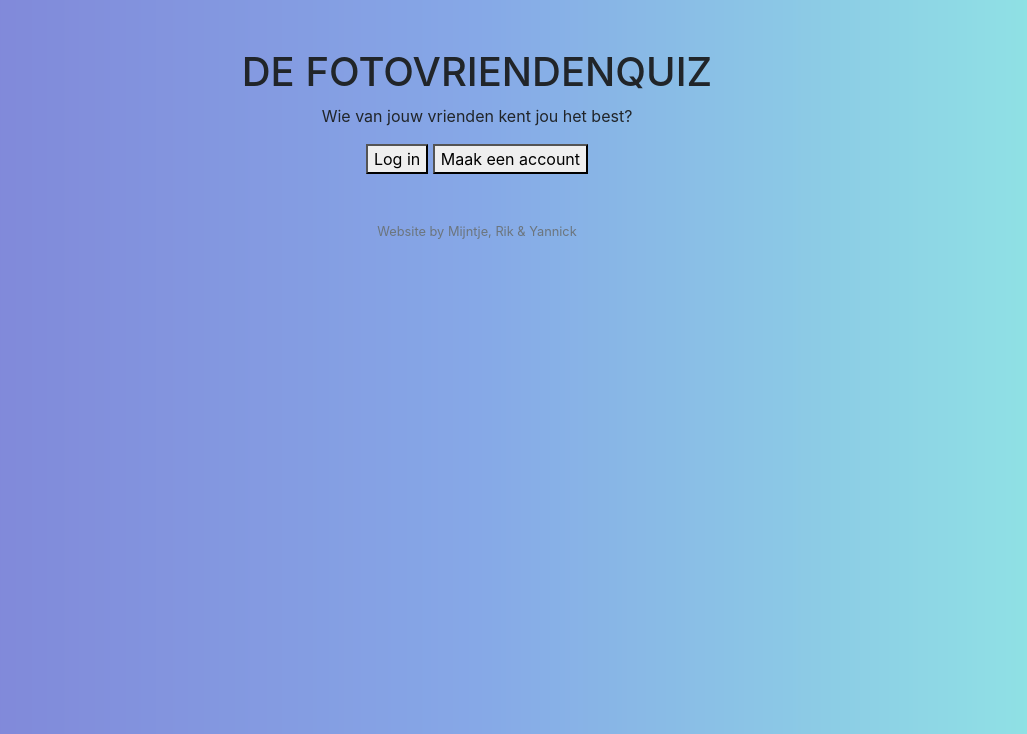
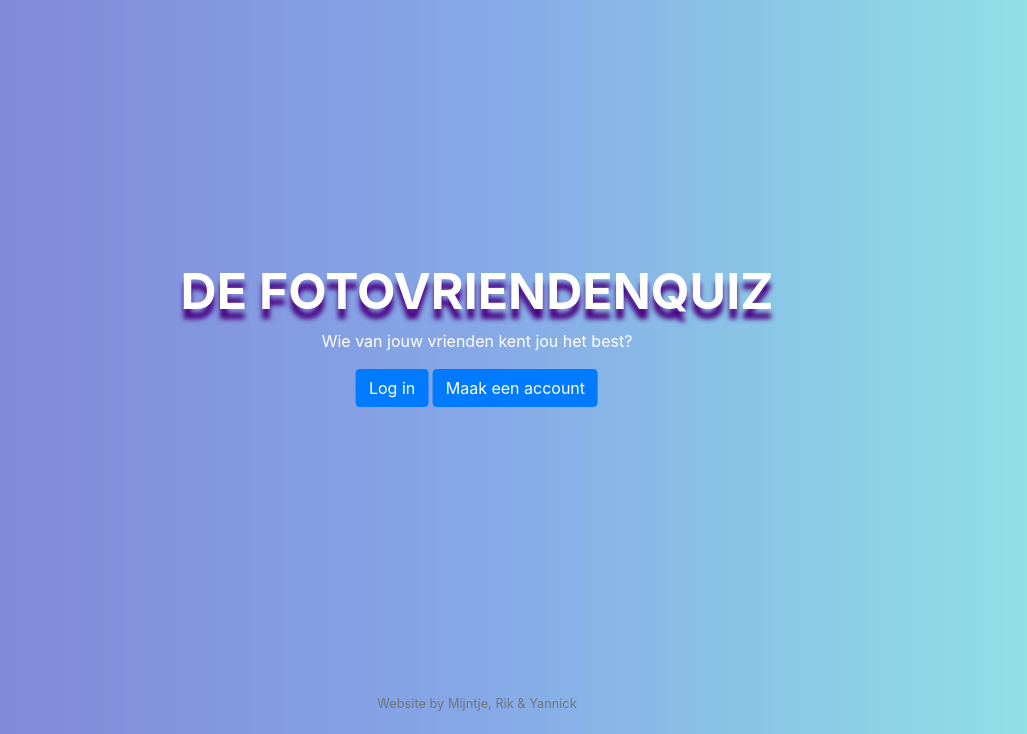
Before and after one commit to ybierens/vriendenquiz, a Flask app: page / in a window 1280 px wide. Shown: the part 66-800 px from the top of the page, without its empty margins (163-1190 px from the left). Run offline with Flask 2, Linux system fonts and the light colour scheme; some libraries are stand-ins or nearby versions.

Commit message:
Homepagina begin  uitgewerkt, knoppen doen het nog niet

```diff
--- a/static/styles.css
+++ b/static/styles.css
@@ -55,3 +55,28 @@ body
 {
    background-image: url("Azur Lane.jpg");
 }
+
+.hero-text
+{
+  text-align: center;
+  position: absolute;
+  top: 50%;
+  left: 50%;
+  transform: translate(-50%, -50%);
+  color: white;
+}
+
+h1
+{
+    font-size: 50px;
+    font-weight: bold;
+    text-shadow: 0px 10px 5px indigo;
+}
+
+footer
+{
+    position: absolute;
+    bottom: 0;
+    width: 100%;
+    height: 2.5rem;
+}
--- a/templates/home.html
+++ b/templates/home.html
@@ -8,7 +8,7 @@
     <div class="hero-text">
         <h1>DE FOTOVRIENDENQUIZ</h1>
         <p>Wie van jouw vrienden kent jou het best?</p>
-        <button>Log in</button>
-        <button>Maak een account</button>
+        <button class="btn btn-primary">Log in</button>
+        <button class="btn btn-primary">Maak een account</button>
     </div>
 {% endblock %}
```
